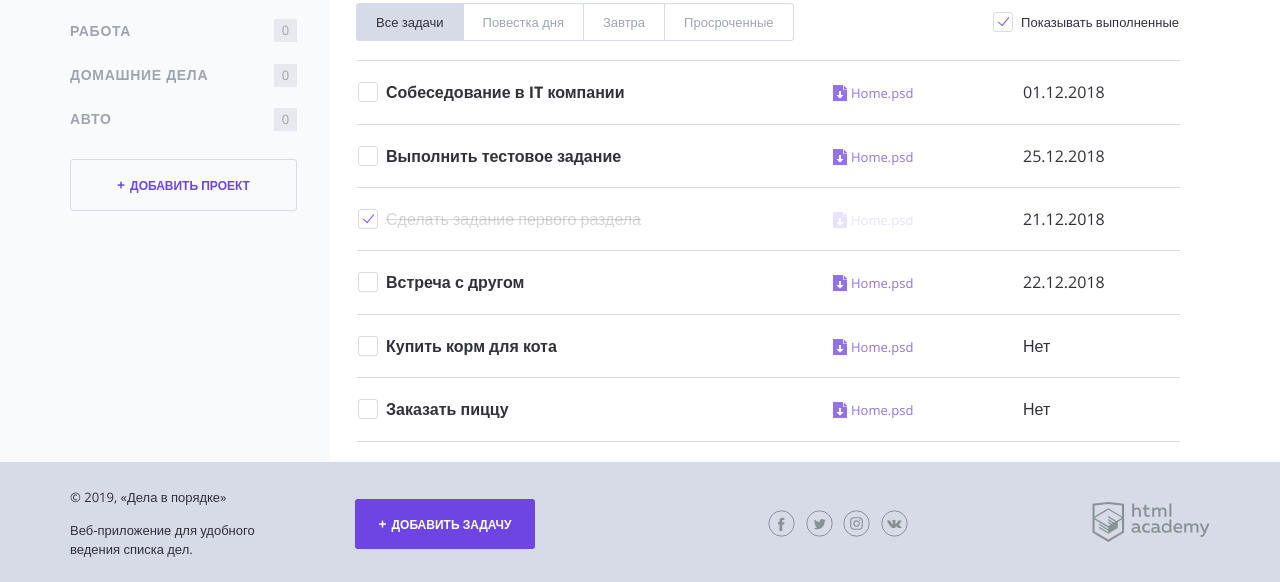
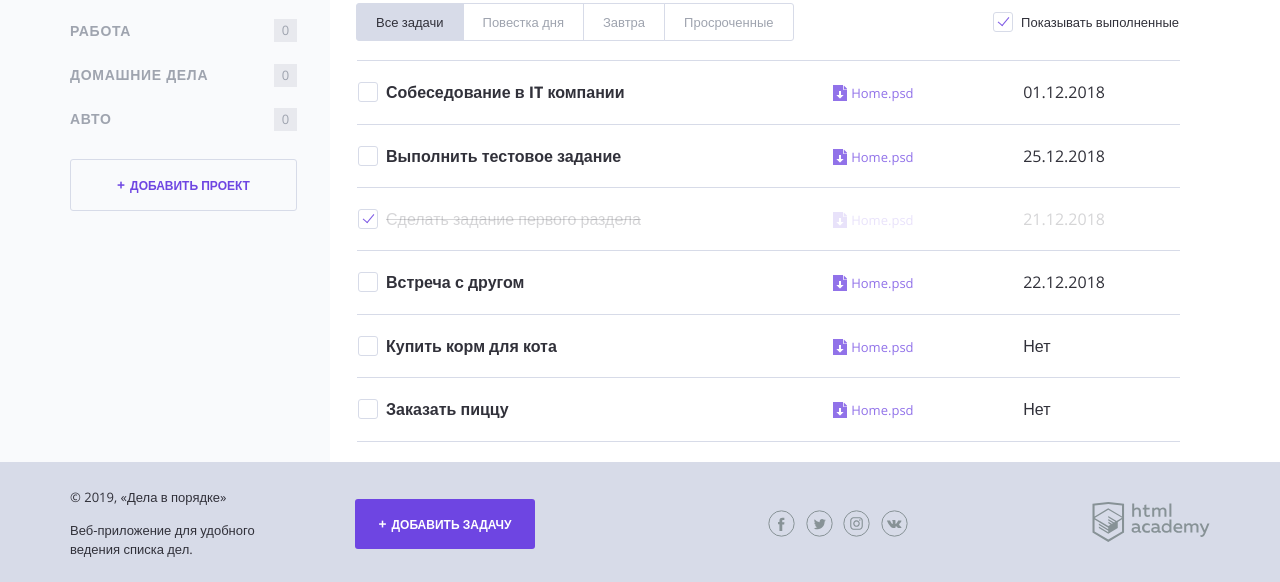
Before and after one commit to artyone/1035243-doingsdone-9, a PHP site: page / in a window 1280 px wide. Shown: the part 218-800 px from the top of the page. Run offline with PHP 8.4, Linux system fonts and the light colour scheme; data that the repository does not hold is empty.

Commit message:
исправление найденной ошибки в коде по добавлению класса

```diff
--- a/index.php
+++ b/index.php
@@ -163,12 +163,11 @@ $tasks = [
                             <td class="task__file">
                                 <a class="download-link" href="#">Home.psd</a>
                             </td>
-                            <td class="<?= $class; ?>"><?= $value['date']; ?></td>
+                            <td class="task__date"><?= $value['date']; ?></td>
+                            <td class="task__controls"></td>
                         </tr>
                         <?php endif; ?>
 	                <?php endforeach; ?>
-
-
                 </table>
             </main>
         </div>
```
